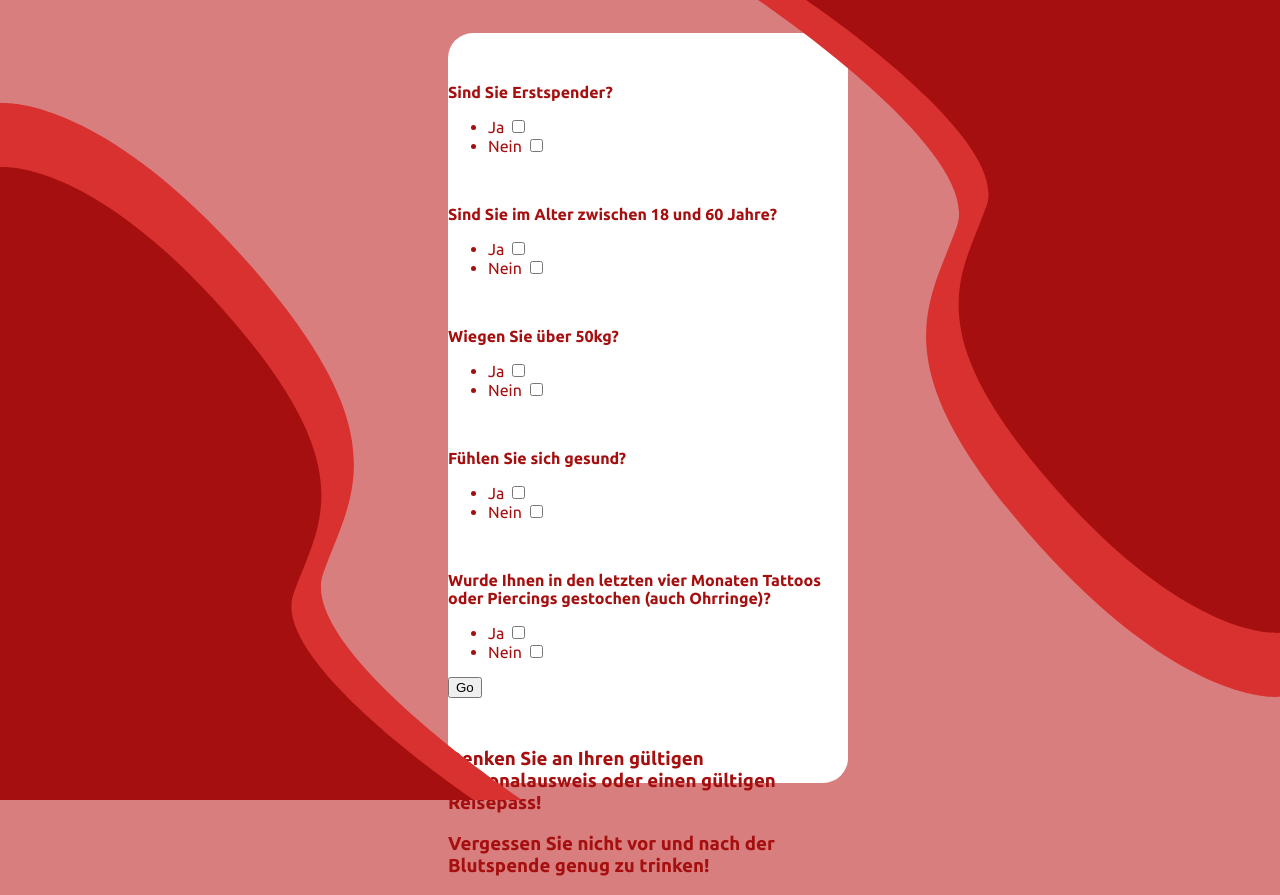
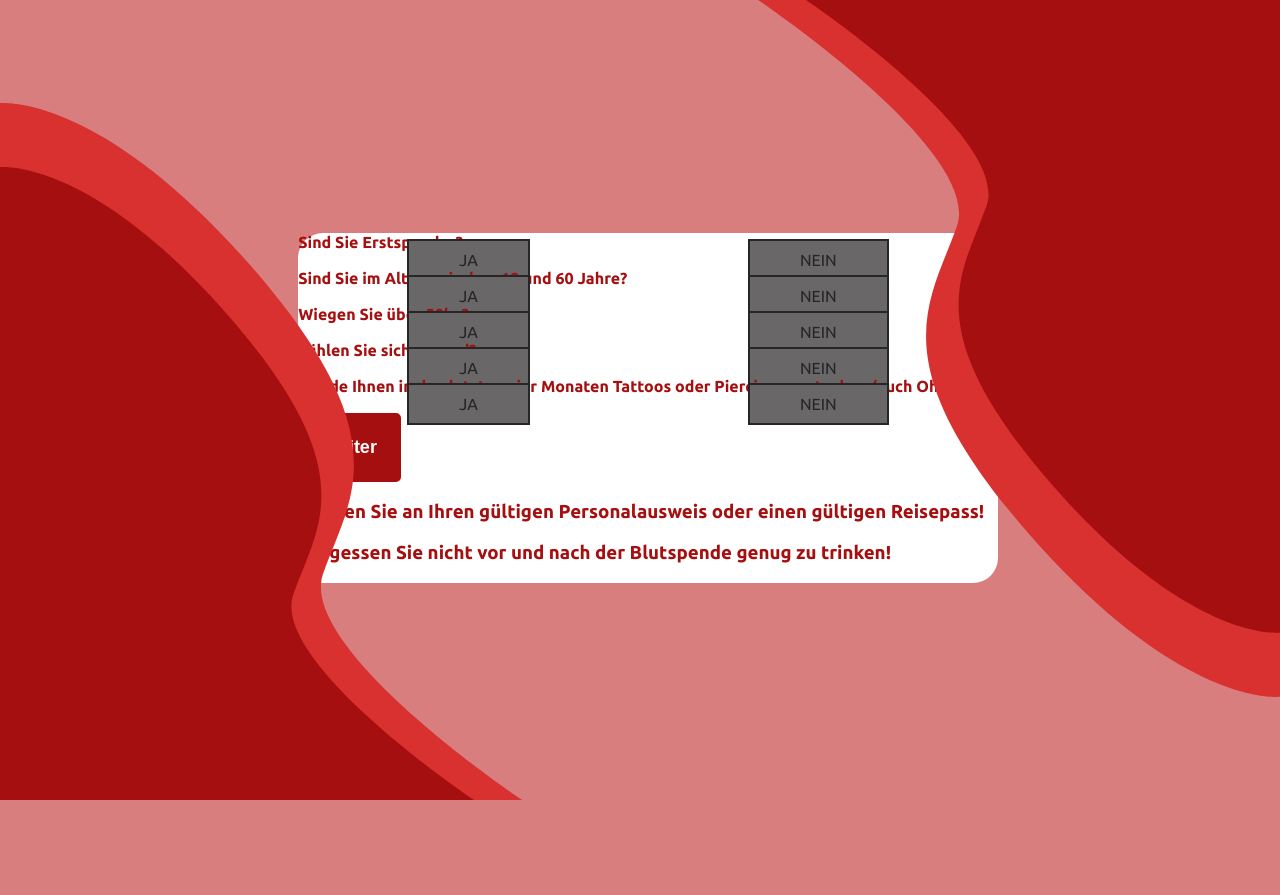
Before and after one commit to AmphoMoronal/TLS-Blutspende, a Flask app: page /questions in a window 1280 px wide. After the commit the page ends 800 px from the top, so only its background shows below. Run offline with Flask 3, Linux system fonts and the light colour scheme; the visitor is signed in with stand-in values (Sample User, id 1).

Commit message:
frontend backup

```diff
--- a/static/css/login-style.css
+++ b/static/css/login-style.css
@@ -65,6 +65,7 @@ body {
 }
 
 main {
+    z-index: 10;
     background-color: var(--main-white-color);
     display: flex;
     flex-direction: column;
--- a/static/css/questions-style.css
+++ b/static/css/questions-style.css
@@ -8,6 +8,51 @@
     --main-background-color: #D97E7E;
     --main-bloody-red-color: #A60F0F;
     --main-white-color: white;
+}
+
+.btn-style1 {
+    border: none;
+    text-align: center;
+    color: white;
+    background-color: var(--main-bloody-red-color);
+    border: 4px solid var(--main-bloody-red-color);
+    padding: 20px;
+    border-radius: 5px;
+    text-decoration: none;
+    font-weight: bold;
+    font-size: large;
+    transition: background-color 0.5s ease;
+    cursor: pointer;
+}
+
+.btn-style1:hover {
+    background-color: var(--main-white-color);
+    color: var(--main-bloody-red-color);
+}
+
+.answer {
+    display: flex;
+    justify-content: space-around;
+}
+
+input[type="checkbox"] {
+    display: none;
+}
+
+.checkbox {
+    user-select: none;
+    border: 2px solid #262626;
+    background-color: #696768;
+    color: #262626;
+    padding: 10px 50px;
+}
+
+.checkbox-ja:checked + span {
+    background-color: #214001;
+}
+
+.checkbox-nein:checked + span {
+    background-color: red;
 }
 
 body {
@@ -37,7 +82,5 @@ main {
     flex-direction: column;
     align-items: center;
     color: var(--main-bloody-red-color);
-    width: 400px;
-    height: 750px;
     border-radius: 25px;
 }
--- a/templates/questions.html
+++ b/templates/questions.html
@@ -11,106 +11,82 @@
     <main>
         <form method="POST" action="/checkdonator">
 
-            {#  Erstspender  #}
+            <div class="card">
+                <b>Sind Sie Erstspender?</b>
+                <div class="answer">
+                    <label class="custom-checkbox">
+                        <input type="checkbox" name="first_time" class="checkbox-ja">
+                        <span class="checkbox">JA</span>
+                    </label>
 
-            <div class="card" style="margin:50px 0">
-                <div class="card-header"><b>Sind Sie Erstspender?</b></div>
-                <ul class="list-group list-group-flush">
-                    <li class="list-group-item">Ja
-                        <label class="switch ">
-                            <input type="checkbox" name="first_time" class="danger">
-                            <span class="slider round"></span>
+                    <label class="custom-checkbox">
+                        <input type="checkbox" class="checkbox-nein">
+                        <span class="checkbox">NEIN</span>
                     </label>
-                    </li>
-                    <li class="list-group-item">Nein
-                        <label class="switch ">
-                            <input type="checkbox" class="danger">
-                            <span class="slider round"></span>
-                        </label>
-                    </li>
-                </ul>
+                </div>
             </div>
 
-            {#  Volljährig  #}
-            <div class="card" style="margin:50px 0">
-                <div class="card-header"><b>Sind Sie im Alter zwischen 18 und 60 Jahre?</b></div>
-                <ul class="list-group list-group-flush">
-                    <li class="list-group-item">Ja
-                        <label class="switch ">
-                            <input type="checkbox" name="adult" class="danger">
-                            <span class="slider round"></span>
+            <div class="card">
+                <b>Sind Sie im Alter zwischen 18 und 60 Jahre?</b>
+                <div class="answer">
+                    <label class="custom-checkbox">
+                        <input type="checkbox" name="first_time" class="checkbox-ja">
+                        <span class="checkbox">JA</span>
                     </label>
-                    </li>
-                    <li class="list-group-item">Nein
-                        <label class="switch ">
-                            <input type="checkbox" class="danger">
-                            <span class="slider round"></span>
+
+                    <label class="custom-checkbox">
+                        <input type="checkbox" class="checkbox-nein">
+                        <span class="checkbox">NEIN</span>
                     </label>
-                    </li>
-                </ul>
+                </div>
             </div>
 
-            {#  Gewicht 50kg  #}
+            <div class="card">
+                <b>Wiegen Sie über 50kg?</b>
+                <div class="answer">
+                    <label class="custom-checkbox">
+                        <input type="checkbox" name="first_time" class="checkbox-ja">
+                        <span class="checkbox">JA</span>
+                    </label>
 
-            <div class="card" style="margin:50px 0">
-                <div class="card-header"><b>Wiegen Sie über 50kg?</b></div>
-                <ul class="list-group list-group-flush">
-                    <li class="list-group-item">Ja
-                        <label class="switch ">
-                            <input type="checkbox" name="weight" class="danger">
-                            <span class="slider round"></span>
+                    <label class="custom-checkbox">
+                        <input type="checkbox" class="checkbox-nein">
+                        <span class="checkbox">NEIN</span>
                     </label>
-                    </li>
-                    <li class="list-group-item">Nein
-                        <label class="switch ">
-                            <input type="checkbox" class="danger">
-                            <span class="slider round"></span>
-                        </label>
-                    </li>
-                </ul>
+                </div>
             </div>
 
-            {#  gesund  #}
+            <div class="card">
+                <b>Fühlen Sie sich gesund?</b>
+                <div class="answer">
+                    <label class="custom-checkbox">
+                        <input type="checkbox" name="first_time" class="checkbox-ja">
+                        <span class="checkbox">JA</span>
+                    </label>
 
-            <div class="card" style="margin:50px 0">
-                <div class="card-header"><b>Fühlen Sie sich gesund?</b></div>
-                <ul class="list-group list-group-flush">
-                    <li class="list-group-item">Ja
-                        <label class="switch ">
-                            <input type="checkbox" name="healthy" class="danger">
-                            <span class="slider round"></span>
+                    <label class="custom-checkbox">
+                        <input type="checkbox" class="checkbox-nein">
+                        <span class="checkbox">NEIN</span>
                     </label>
-                    </li>
-                    <li class="list-group-item">Nein
-                        <label class="switch ">
-                            <input type="checkbox" class="danger">
-                            <span class="slider round"></span>
-                        </label>
-                    </li>
-                </ul>
+                </div>
             </div>
 
-            {#  tattoos  #}
+            <div class="card">
+                <b>Wurde Ihnen in den letzten vier Monaten Tattoos oder Piercings gestochen (auch Ohrringe)?</b>
+                <div class="answer">
+                    <label class="custom-checkbox">
+                        <input type="checkbox" name="first_time" class="checkbox-ja">
+                        <span class="checkbox">JA</span>
+                    </label>
 
-            <div class="card" style="margin:50px 0">
-                <div class="card-header"><b>Wurde Ihnen in den letzten vier Monaten Tattoos oder Piercings gestochen (auch Ohrringe)?</b></div>
-                <ul class="list-group list-group-flush">
-                    <li class="list-group-item">Ja
-                        <label class="switch ">
-                            <input type="checkbox" name="tattoos" class="danger">
-                            <span class="slider round"></span>
+                    <label class="custom-checkbox">
+                        <input type="checkbox" class="checkbox-nein">
+                        <span class="checkbox">NEIN</span>
                     </label>
-                    </li>
-                    <li class="list-group-item">Nein
-                        <label class="switch ">
-                            <input type="checkbox" class="danger">
-                            <span class="slider round"></span>
-                        </label>
-                    </li>
-                </ul>
-                <button type="submit">Go</button>
+                </div>
             </div>
 
+            <button class="btn-style1" type="submit">Weiter</button>
 
             <h3>Denken Sie an Ihren gültigen Personalausweis oder einen gültigen Reisepass!</h3>
             <h3>Vergessen Sie nicht vor und nach der Blutspende genug zu trinken!</h3>
```
Lines whose indentation alone changed are shown as unchanged.
